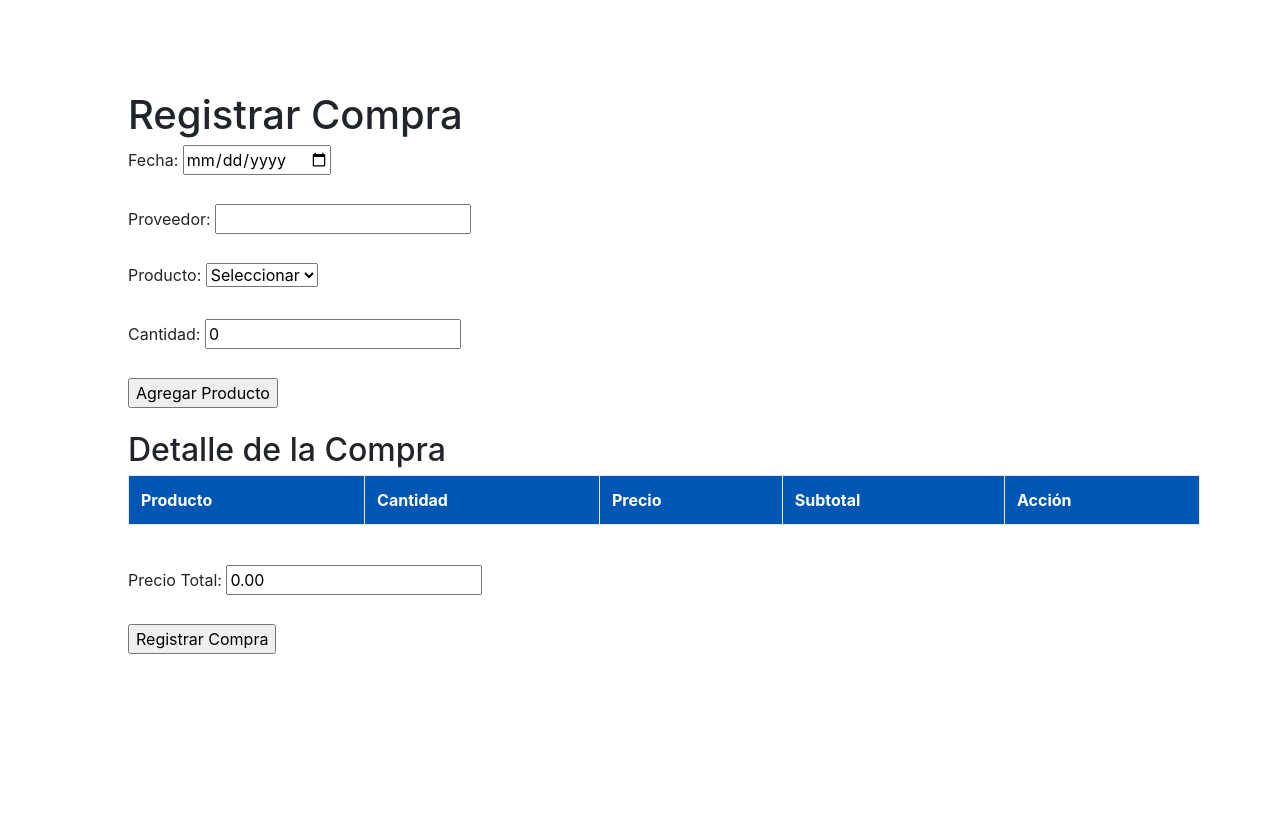
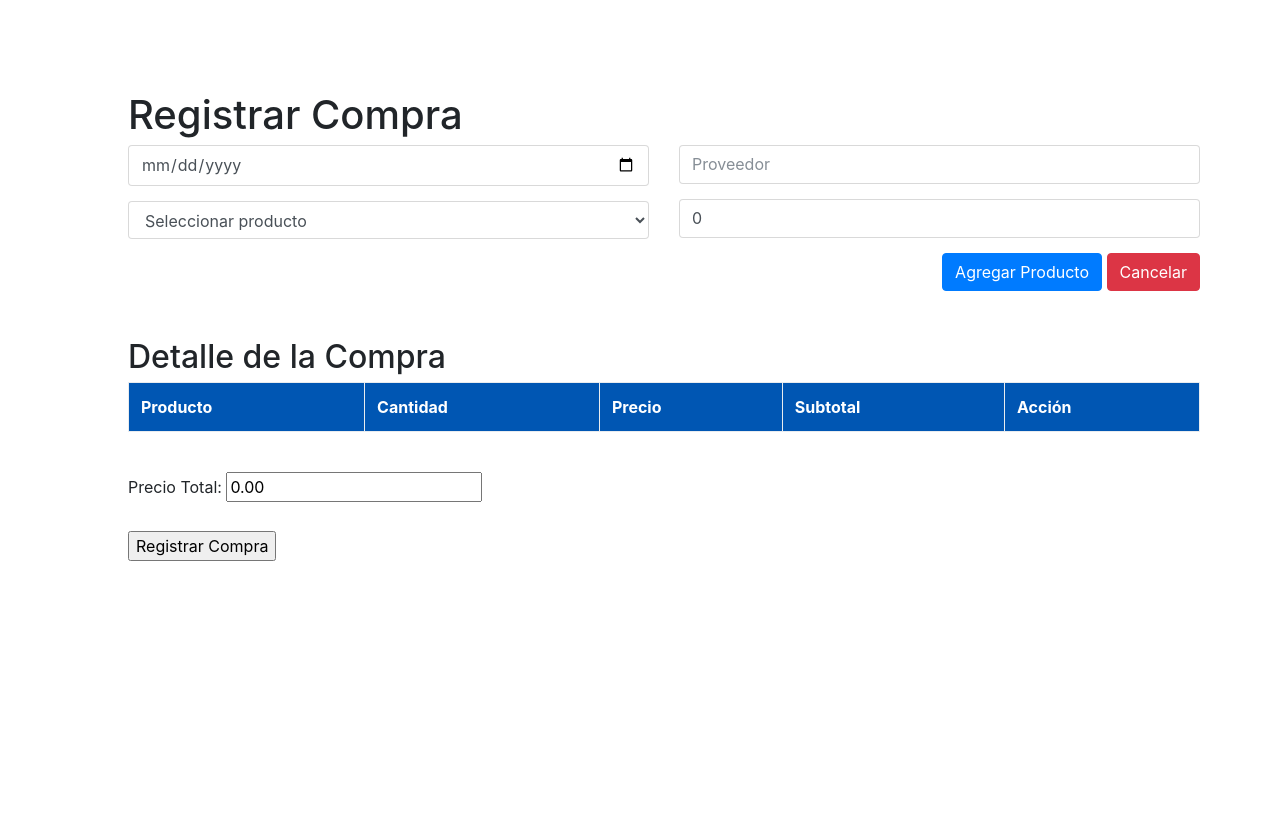
Before and after one commit to jefcodev/villamedyc, a PHP site: page /paginas/crear_compra.php in a window 1280 px wide. Shown: the part 75-889 px from the top of the page. After the commit the page ends 636 px from the top, so only its background shows below. Run offline with PHP 8.4, Linux system fonts and the light colour scheme; the visitor is signed in with stand-in values (Sample User, id 1); data that the repository does not hold is empty.

Commit message:
Add UI a vistas

```diff
--- a/paginas/agregar_paquete.php
+++ b/paginas/agregar_paquete.php
@@ -161,9 +161,6 @@ $totalPaquete = 0;
                 var totalPaquete = parseFloat($('#total-paquete').text());
                 var paqueteId = parseInt($('#lista-paquetes').val()); // Obtener el valor del paquete seleccionado
 
-                console.log("idConsulta:", idConsulta);
-                console.log("totalPaquete:", totalPaquete);
-                console.log("paqueteId:", paqueteId);
 
                 // Realizar una petición AJAX para insertar los datos en la tabla de ventas
                 $.ajax({
@@ -181,6 +178,7 @@ $totalPaquete = 0;
                         // Aquí puedes manejar la respuesta de la inserción de la venta si es necesario
                     }
                 });
+                window.location.href = 'inicio.php';
             });
         });
     </script>
--- a/paginas/crear_compra.php
+++ b/paginas/crear_compra.php
@@ -68,6 +68,7 @@ if ($_SERVER["REQUEST_METHOD"] == "POST") {
         $conn->query($sql);
 
         echo '<div class="alert alert-success">Compra registrada correctamente</div>';
+
     } else {
         echo "Error al registrar la compra: " . $conn->error;
     }
@@ -80,25 +81,35 @@ $conn->close();
 <body>
     <section class="cuerpo">
         <h1>Registrar Compra</h1>
+
         <form method="POST" action="<?php echo htmlspecialchars($_SERVER["PHP_SELF"]); ?>">
-            <label for="fecha">Fecha:</label>
-            <input type="date" id="fecha" name="fecha" required><br><br>
 
-            <label for="proveedor">Proveedor:</label>
-            <input type="text" id="proveedor" name="proveedor" required><br><br>
+            <div class="row">
+                <div class="col-md-6">
+                    <input class="form-control" type="date" id="fecha" name="fecha" required />
+                    <select class="form-control" id="producto" name="producto">
+                        <option value="">Seleccionar producto</option>
+                        <?php foreach ($productos as $codigo => $producto) { ?>
+                            <option value="<?php echo $codigo; ?>" data-precio="<?php echo $producto['precio']; ?>"><?php echo $producto['nombre']; ?></option>
+                        <?php } ?>
+                    </select>
 
-            <label for="producto">Producto:</label>
-            <select id="producto" name="producto">
-                <option value="">Seleccionar</option>
-                <?php foreach ($productos as $codigo => $producto) { ?>
-                    <option value="<?php echo $codigo; ?>" data-precio="<?php echo $producto['precio']; ?>"><?php echo $producto['nombre']; ?></option>
-                <?php } ?>
-            </select><br><br>
 
-            <label for="cantidad">Cantidad:</label>
-            <input type="number" id="cantidad" name="cantidad[]" min="0" value="0"><br><br>
 
-            <button type="button" onclick="agregarProducto()">Agregar Producto</button><br><br>
+                </div>
+                <div class="col-md-6">
+                    <input class="form-control" title="Proveedor" placeholder="Proveedor" id="proveedor" name="proveedor" required />
+                    <input class="form-control" type="number" title="Cantidad" placeholder="Cantidad" id="cantidad" name="cantidad[]" min="0" value="0" required />
+
+                    <div class="float-right">
+                        <button class="btn btn-primary" type="button" onclick="agregarProducto()">Agregar Producto</button>
+                        <a class="btn btn-danger" href="lista_productos.php">Cancelar</a>
+                    </div>
+
+                </div>
+
+            </div>
+            <br><br>
 
             <h2>Detalle de la Compra</h2>
             <table class="table table-bordered" id="tablaDetalle">
@@ -183,4 +194,5 @@ $conn->close();
         }
     </script>
 </body>
+
 </html>
```
